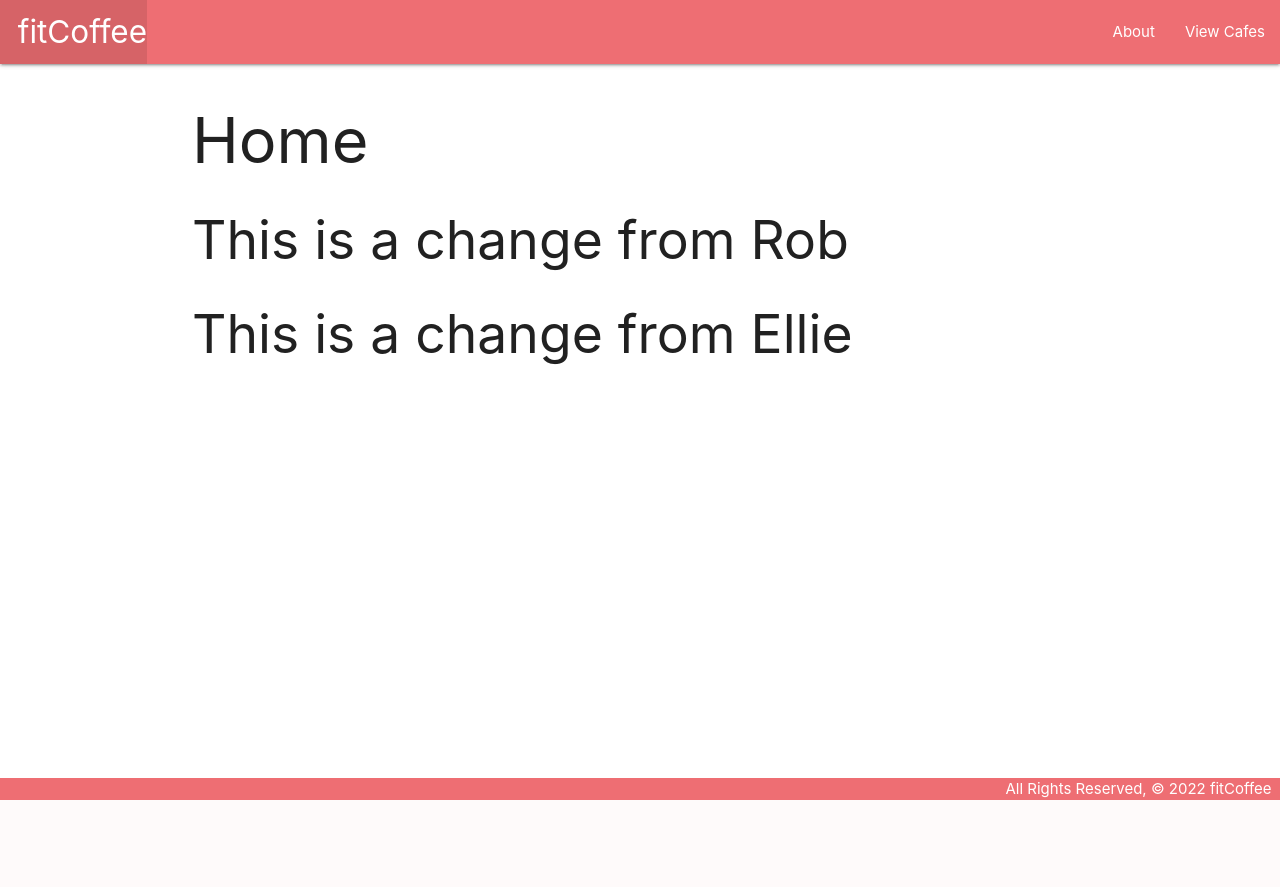
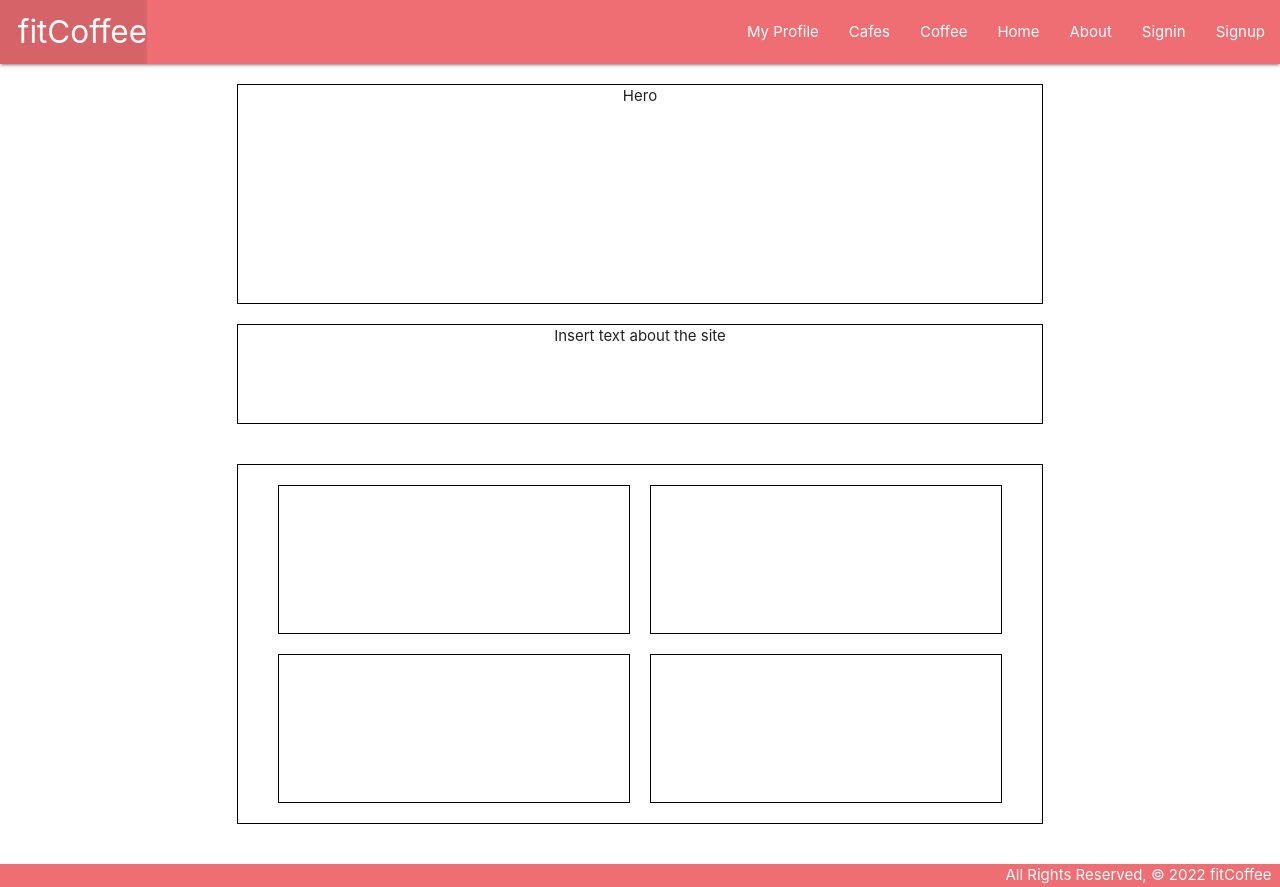
Before and after one commit to ellieeadington/sei66-project03, a Django app: page / in a window 1280 px wide. Before the commit the page ends 800 px from the top, so only its background shows below. Run offline with Django 4.2, Linux system fonts and the light colour scheme.

Commit message:
added some basic html and css to the homepage

```diff
--- a/main_app/static/css/style.css
+++ b/main_app/static/css/style.css
@@ -2,12 +2,43 @@ body {
     display: flex;
     min-height: 100vh;
     flex-direction: column;
+    text-align: center;
   }
 
   main {
     flex: 1 0 auto;
   }
 
+  .hero {
+    width: 90%;
+    height: 220px;
+    margin: 20px auto;
+    border: 1px solid black;
+  }
+
+  .home-bio {
+    width: 90%;
+    height: 100px;
+    margin: 20px auto;
+    border: 1px solid black;
+  }
+
+  .featured {
+    display: grid;
+    grid-template-columns: auto auto;
+    grid-gap: 20px;
+    width: 90%;
+    height: 360px;
+    margin: 40px auto;
+    padding: 20px 40px;
+    border: 1px solid black;
+  }
+
+  .featured-content {
+
+    border: 1px solid black;
+  }
+
   footer.page-footer {
     padding-top: 0;
     text-align: right;
--- a/main_app/templates/base.html
+++ b/main_app/templates/base.html
@@ -14,13 +14,21 @@
   <header class="navbar-fixed">
     <nav>
       <div class="nav-wrapper">
+
         <ul>
           <li><a href="/" class="left brand-logo">&nbsp;&nbsp;fitCoffee</a></li>
         </ul>
+
         <ul class="right">
-          <li><a href="/about">About</a></li>
-          <li><a href="/cafes">View Cafes</a></li>
+          <li><a href="">My Profile</a></li>
+          <li><a href="">Cafes</a></li>
+          <li><a href="">Coffee</a></li>
+          <li><a href="">Home</a></li>
+          <li><a href="">About</a></li>
+          <li><a href="/about">Signin</a></li>
+          <li><a href="/cafes">Signup</a></li>
         </ul>
+
       </div>
     </nav>
   </header>
--- a/main_app/templates/home.html
+++ b/main_app/templates/home.html
@@ -2,8 +2,19 @@
 
 {% block content %}
 
-<h1>Home</h1>
-<h2>This is a change from Rob</h2>
-<h2>This is a change from Ellie</h2>
+<header class="hero">Hero</header>
+
+<div class="home-bio"> Insert text about the site</div>
+
+<div class="featured">
+    <div class="featured-cafe-image featured-content">
+    </div>
+    <div class="featured-cafe-description featured-content">
+    </div>
+    <div class="featured-coffee-image featured-content">
+    </div>
+    <div class="featured-coffee-description featured-content">
+    </div>
+</div>
 
 {% endblock%}
```
